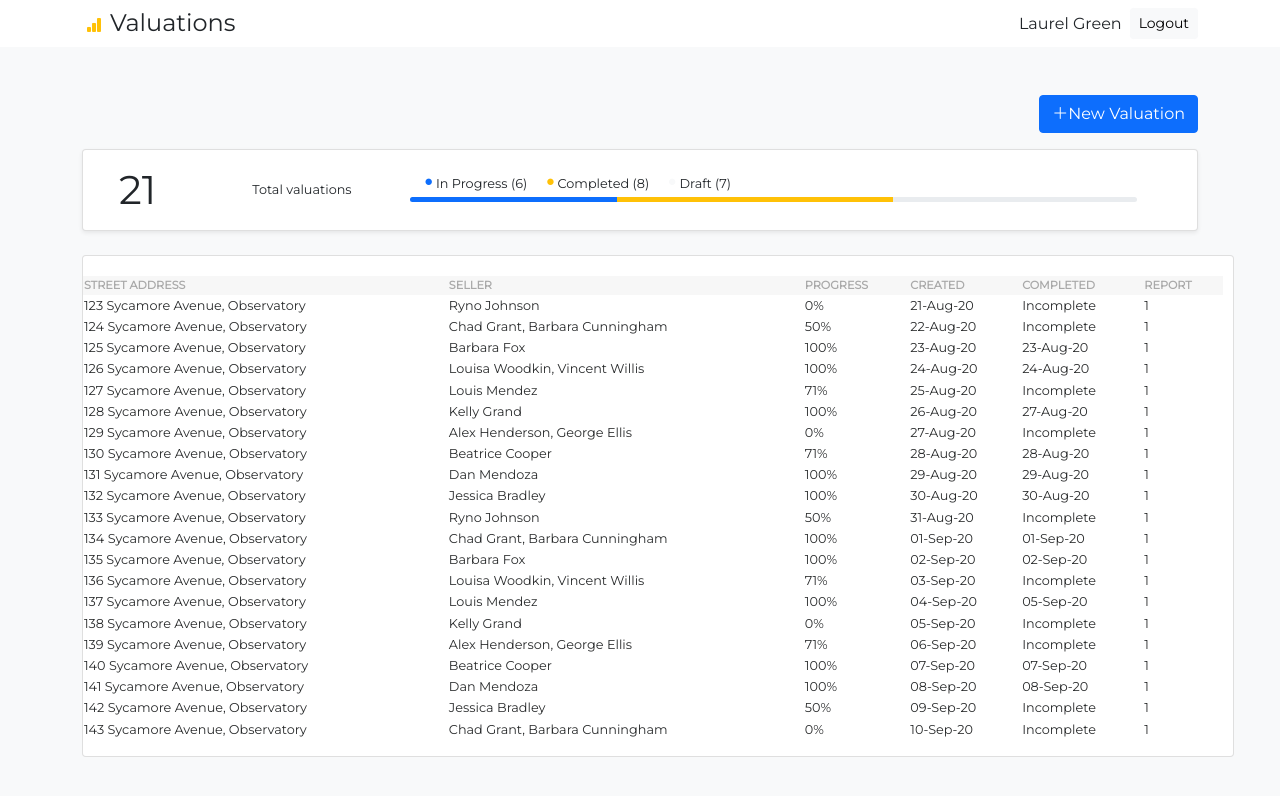
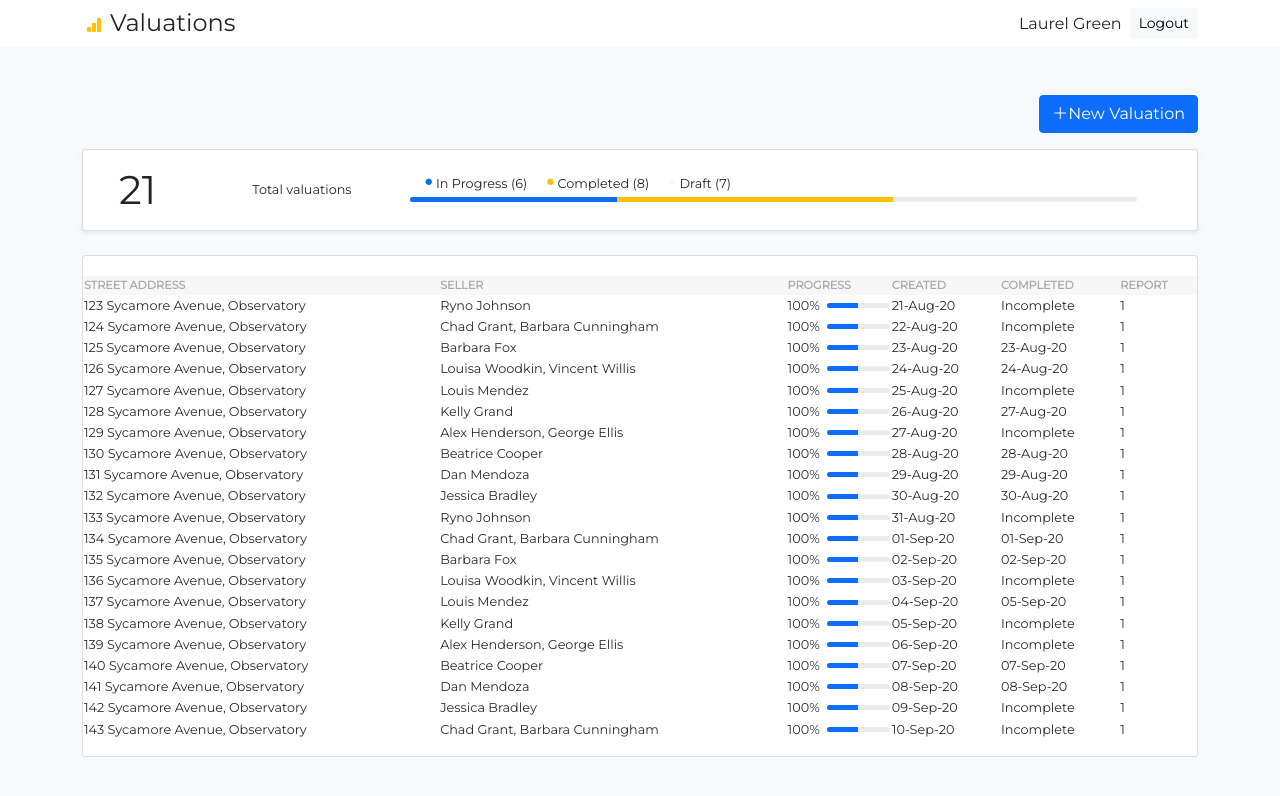
Before and after one commit to JasonJF/rawson-dev-test, a React (Vite) app in the folder rawson-valuation-screen/: page / in a window 1280 px wide. Shown: the top 796 px of the page. Built offline with nearby package versions, Linux system fonts and the light colour scheme.

Commit message:
feat: Added ProgressBar component to table

```diff
--- a/rawson-valuation-screen/src/components/MyReactTable.jsx
+++ b/rawson-valuation-screen/src/components/MyReactTable.jsx
@@ -1,6 +1,7 @@
 import React, { useMemo } from "react";
 import Table from "./CreateTable";
 import data from "../dummydata/testCollection.json";
+import ProgressItem from "./ProgressItem";
 
 //import data
 
@@ -18,7 +19,21 @@ import data from "../dummydata/testCollection.json";
 // }]
 // console.log(data);
 
+
+
+
 export default function MyReactTable() {
+
+  //Setting up defaultColumn for flex resizing
+  const defaultColumn = React.useMemo(
+    () => ({
+      // When using the useFlexLayout:
+      minWidth: 30, // minWidth is only used as a limit for resizing
+      width: 150, // width is used for both the flex-basis and flex-grow
+      maxWidth: 200, // maxWidth is only used as a limit for resizing
+  }),
+  []
+);
   const columns = useMemo(
     () => [
       {
@@ -31,7 +46,9 @@ export default function MyReactTable() {
       },
       {
         Header: "PROGRESS",
-        accessor: "progress"
+        accessor: "progress",
+        Cell: () => <ProgressItem />,
+        width: 500,
       },
       {
         Header: "CREATED",
@@ -52,8 +69,8 @@ export default function MyReactTable() {
   const rows = useMemo(() => data, []);
 
   return (
-    <div className="tableContainer card py-3 px-0 my-4">
-      <Table columns={columns} data={rows} />
+    <div className="container card py-3 px-0 my-4">
+      <Table columns={columns} data={rows} defaultColumn={defaultColumn} />
     </div>
   );
 }
--- /dev/null
+++ b/rawson-valuation-screen/src/components/ProgressItem.jsx
@@ -0,0 +1,21 @@
+import React from "react";
+import ProgressBar from "./ProgressBar";
+
+export default function ProgressItem() {
+  return (
+    <div className="row progressItemContainer">
+      <div className="col-3 me-2 px-auto text-nowrap">100%</div>
+      <div className="col align-self-center">
+        <div className="progress" style={{ height: "5px" }}>
+          <div
+            className="progress-bar bg-primary"
+            style={{ width: "50%" }}
+            role="progressbar"
+          ></div>
+        </div>
+
+        {/* <ProgressBar bars={[{ colour: "bg-primary", width: "50%" }]} /> */}
+      </div>
+    </div>
+  );
+}
```
Also changed, not shown: rawson-valuation-screen/src/components/CreateTable.jsx (+6 -3 lines).
